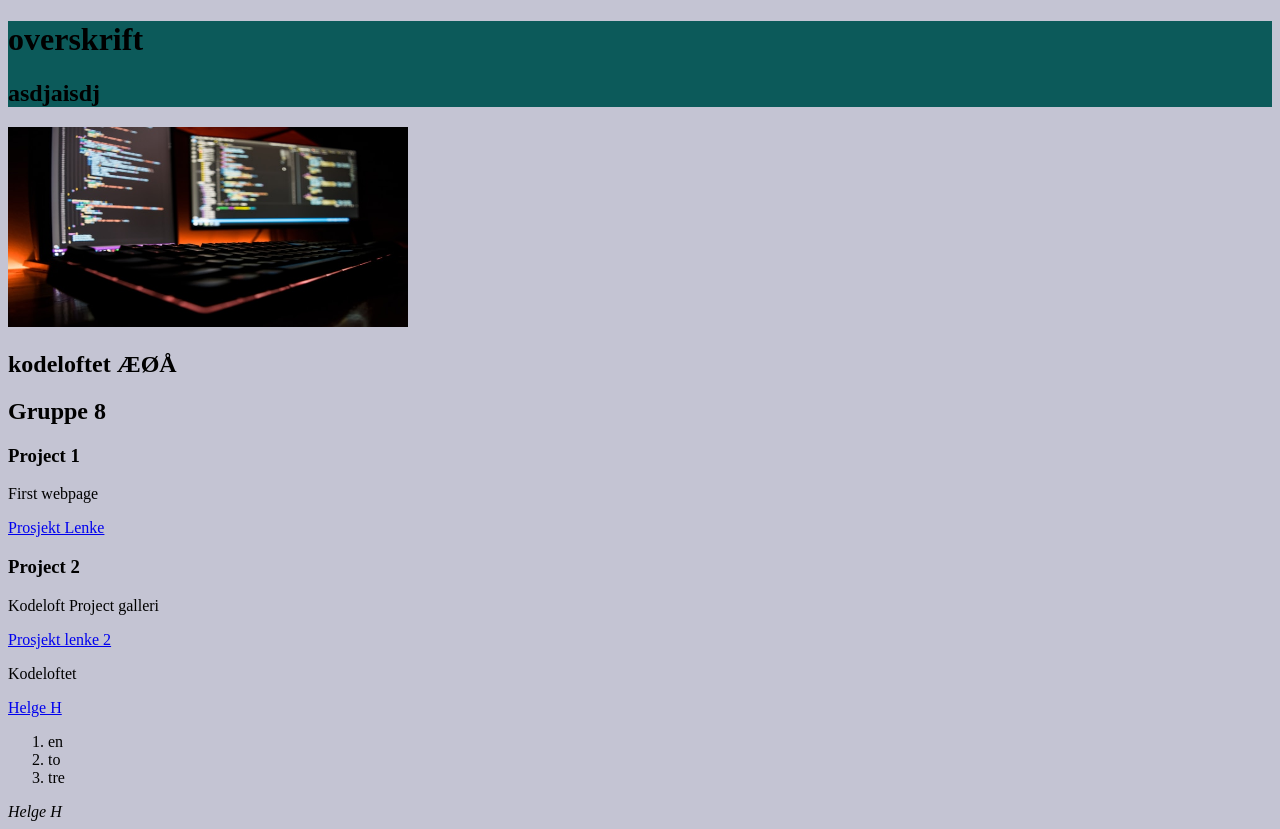
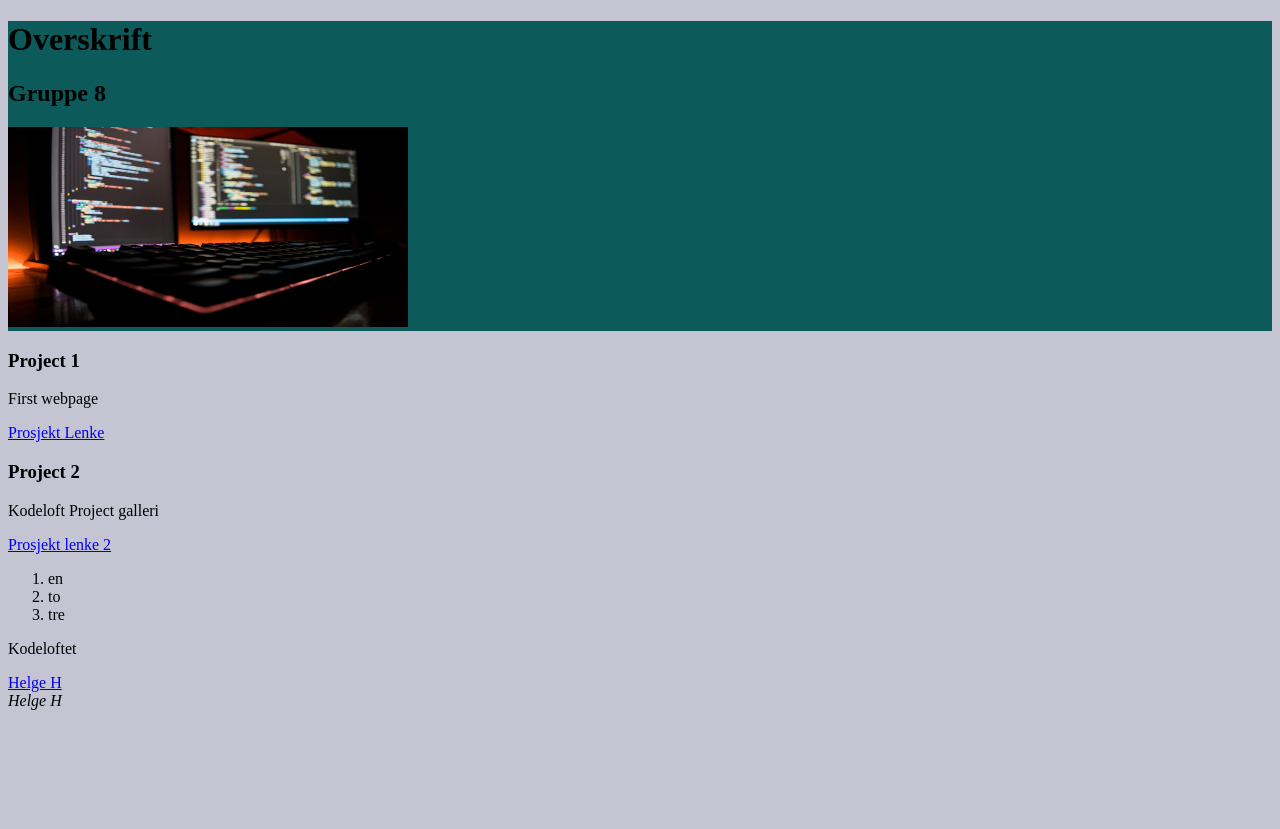
Before and after one commit to helgeh123/kodeloftet-project-gallery, a website: page index.html in a window 1280 px wide. After the commit the page ends 800 px from the top, so only its background shows below. Drawn offline with Linux system fonts and the light colour scheme.

Commit message:
make it clean

```diff
--- a/index.html
+++ b/index.html
@@ -8,20 +8,15 @@
      <link rel="stylesheet" href="styles.css">
   </head>
 
+  <body>
 
-<body>
     <header>
-      <h1>overskrift</h1>
-      <h2>asdjaisdj</h2>
-
+        <h1>Overskrift</h1>
+        <h2>Gruppe 8</h2>
+        <img src="images/small pc.jpg" title="bilde" width="400" height="200">
     </header>
 
     <main>
-        <section>
-              <img src="images/small pc.jpg" title="bilde" width="400" height="200">
-              <h1>kodeloftet ÆØÅ</h1>
-              <h2>Gruppe 8</h2>
-        </section>
 
       <section>
            <h3>Project 1</h3>
@@ -34,26 +29,24 @@
         <p>Kodeloft Project galleri</p>
         <a href="https://github.com/helgeh123/kodeloftet-project-gallery.git">Prosjekt lenke 2</a>
       </section>
-    </main>
-    <footer>
-        <p>Kodeloftet</p>
-        <a href="https://github.com/helgeh123">Helge H</a>
-    </footer>
+
+      <section>
         <ol>
           <li>en
           <li>to</li>
           <li>tre</li>
           </li>
         </ol>
+      </section>
 
+    </main>
 
-
-
-
-
+    <footer>
+        <p>Kodeloftet</p>
+        <a href="https://github.com/helgeh123">Helge H</a>
         <address>Helge H</address>
+    </footer>
 
   </body>
 
-
 </html>
```
Lines whose indentation alone changed are shown as unchanged.
